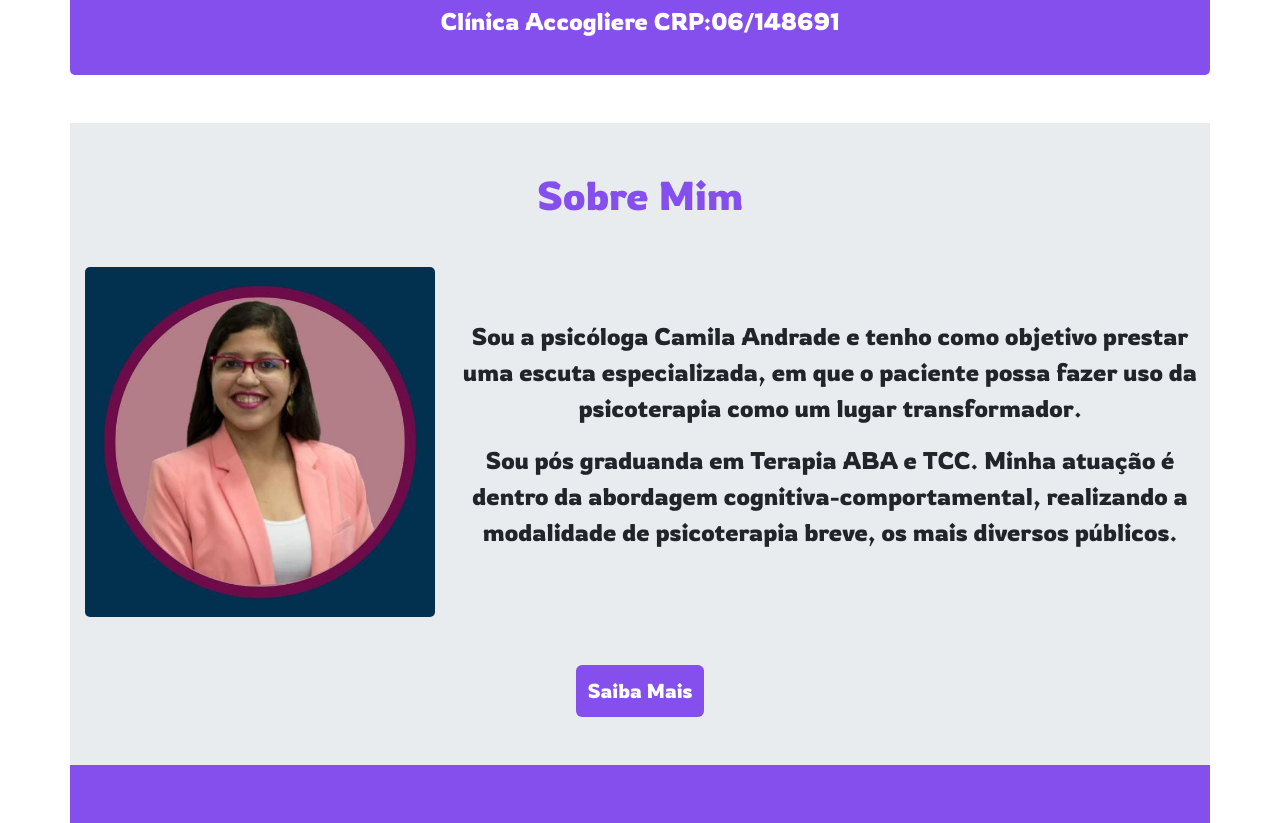
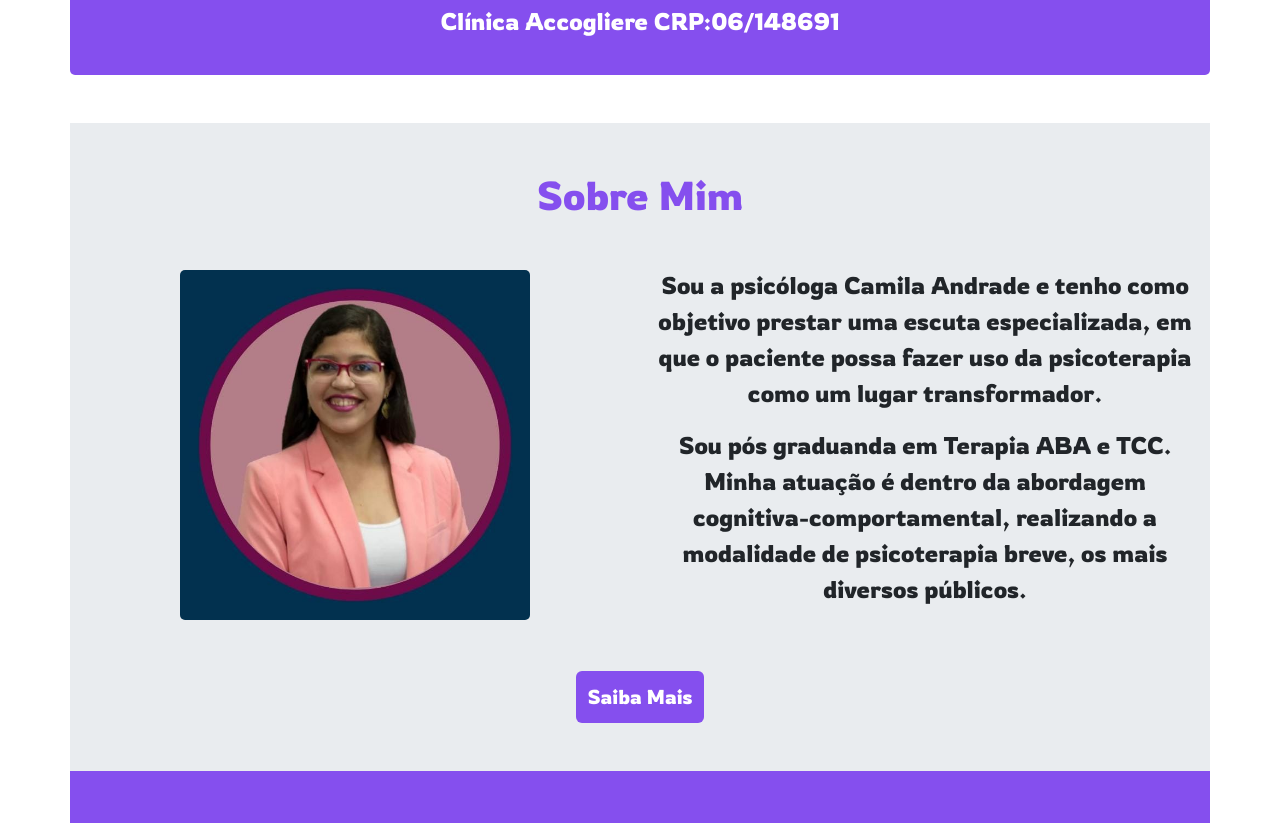
Before and after one commit to Arttutu/camila-site, a plain HTML site: page index.html in a window 1280 px wide. Shown: the part 591-1414 px from the top of the page. Drawn offline with nearby package versions, Linux system fonts and the light colour scheme.

Commit message:
layout-indext

```diff
--- a/index.html
+++ b/index.html
@@ -122,12 +122,11 @@
         <h1 class=" titulo mb-5 mt-5">Sobre Mim</h1>
       </div>
     </div>
-    <div class=" sobre-mim row d-flex align-items-center">
-      <div class="col-4 text-center ">
+    <div class=" sobre-mim row d-flex align-items-center text-center">
+      <div class="col ">
         <img class="camila02 img-fluid" src="./img/camila02.jpeg"></img>
       </div>
-      <div class="col-8 text-center
-      ">
+      <div class="col text-left">
         <p class="descricao fs-4 ">Sou a psicóloga Camila Andrade e tenho como objetivo prestar uma
           escuta
           especializada,
```
Also changed, not shown: blog.html (+2 -2 lines).
